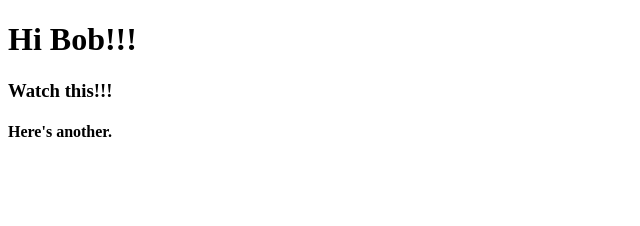
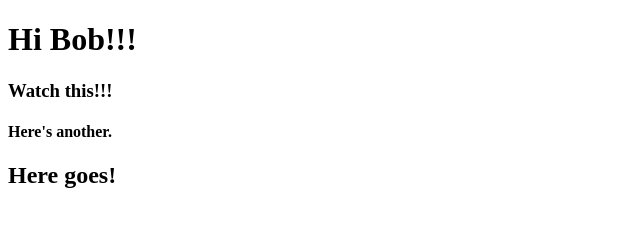
Before and after one commit to zacktu/tryit, a plain HTML site: page tryit/WebContent/index.html in a window 1280 px wide. Shown: the whole page, without its empty margins (0-640 px from the left). Drawn offline with Linux system fonts and the light colour scheme.

Commit message:
trying yet another.

```diff
--- a/tryit/WebContent/index.html
+++ b/tryit/WebContent/index.html
@@ -8,5 +8,6 @@
 	<h1>Hi Bob!!!</h1>
 	<h3>Watch this!!!</h3>
 	<h4>Here's another.</h4>
+	<h2>Here goes!</h2>
 </body>
 </html>
```
